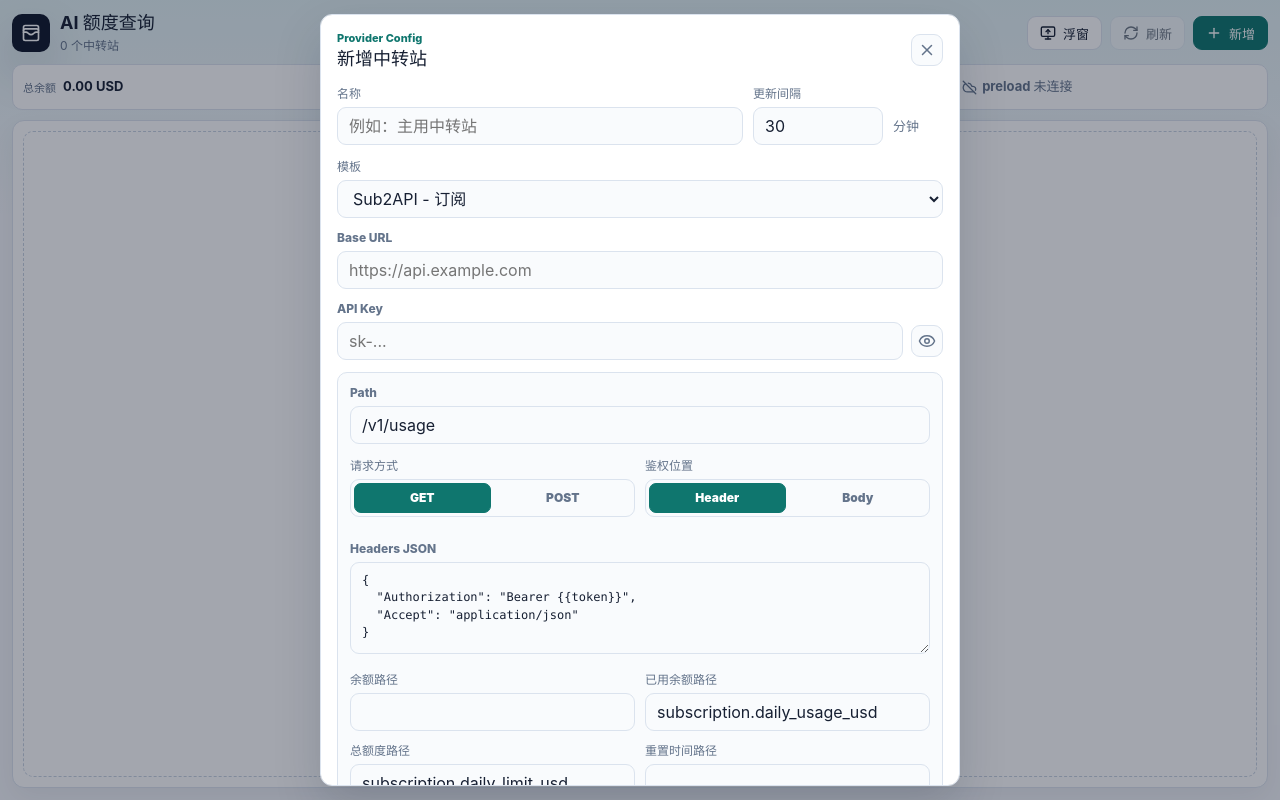
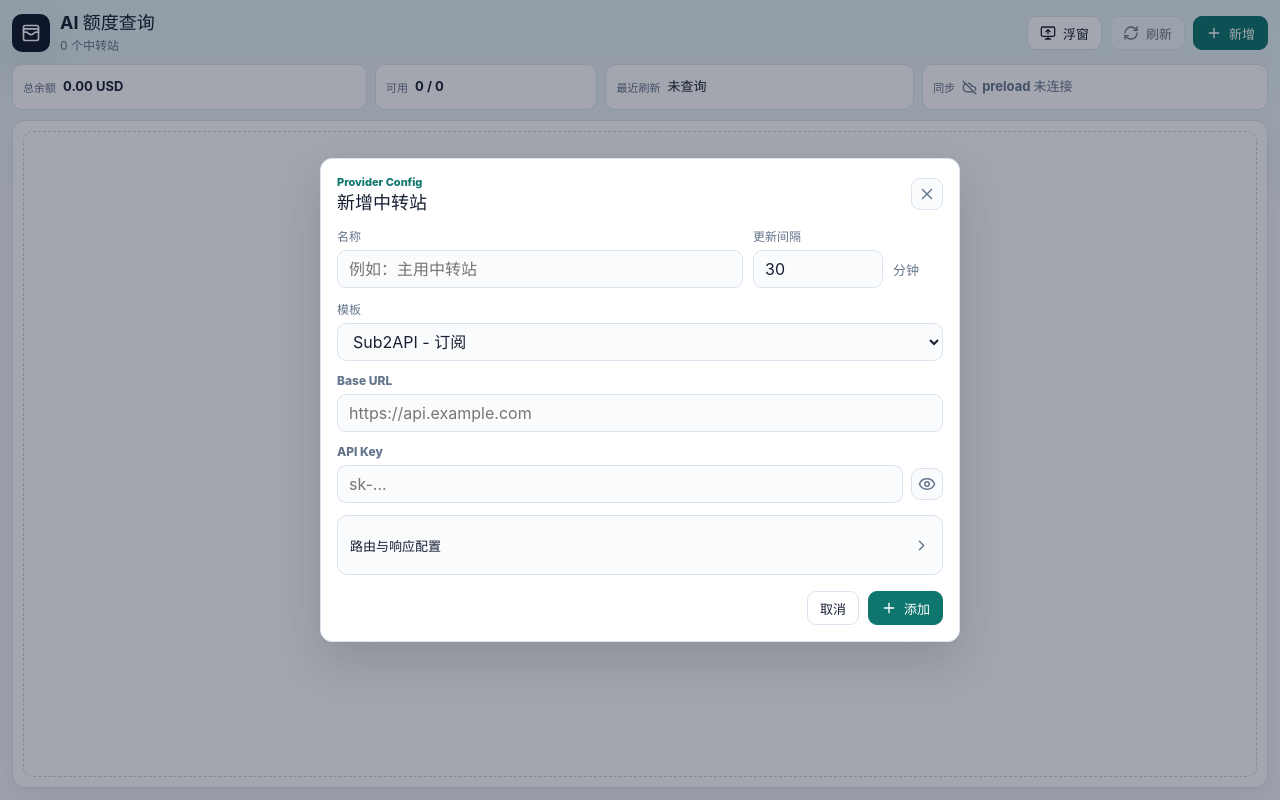
Before and after one commit to SunHuilong/Quota-Dock, a Vue app: page / in a window 1280 px wide. Both pictures are taken after a click on the button "新增". Built offline with nearby package versions, Linux system fonts and the light colour scheme.

Commit message:
折叠专业项

```diff
--- a/src/renderer/App.vue
+++ b/src/renderer/App.vue
@@ -2,6 +2,8 @@
 import {
   AlertTriangle,
   CheckCircle2,
+  ChevronDown,
+  ChevronRight,
   Clock3,
   Cloud,
   CloudOff,
@@ -134,6 +136,7 @@ const showApiKey = ref(false);
 const errorMessage = ref("");
 const refreshingIds = ref<string[]>([]);
 const isProviderModalOpen = ref(false);
+const isTemplateConfigOpen = ref(false);
 const pendingDeleteProvider = ref<QuotaProvider | null>(null);
 const testingRequest = ref(false);
 const testResponse = ref<unknown | null>(null);
@@ -219,6 +222,7 @@ function applyTemplatePreset(templateId: TemplateId) {
   form.requestHeaders = template.requestHeaders;
   form.requestBody = template.requestBody;
   Object.assign(form.jsonPaths, createEmptyJsonPaths(), template.jsonPaths);
+  isTemplateConfigOpen.value = template.id === "custom";
   resetTestResult();
 }
 
@@ -238,6 +242,14 @@ function resetTestResult() {
   testResponse.value = null;
   testMessage.value = "";
   selectedJsonLeaf.value = null;
+}
+
+function isJsonPathRequired(key: JsonPathKey) {
+  if (key === "balance") {
+    return !form.jsonPaths.limit || !form.jsonPaths.used;
+  }
+
+  return (key === "limit" || key === "used") && !form.jsonPaths.balance;
 }
 
 function resetForm() {
@@ -278,6 +290,7 @@ function editProvider(provider: QuotaProvider) {
   form.requestHeaders = provider.requestHeaders || defaultHeadersForAuth(form.authPlacement);
   form.requestBody = provider.requestBody || defaultBodyForAuth(form.authPlacement);
   Object.assign(form.jsonPaths, createEmptyJsonPaths(), provider.jsonPaths || {});
+  isTemplateConfigOpen.value = form.templateId === "custom";
   form.refreshIntervalMinutes = provider.refreshIntervalMinutes;
   showApiKey.value = false;
   errorMessage.value = "";
@@ -750,7 +763,20 @@ onBeforeUnmount(() => {
             </div>
           </label>
 
-          <section class="template-config">
+          <section class="template-config" :class="{ collapsed: !isTemplateConfigOpen }">
+            <button
+              class="template-config-toggle"
+              type="button"
+              :aria-expanded="isTemplateConfigOpen"
+              title="展开或收起路由与响应配置"
+              @click="isTemplateConfigOpen = !isTemplateConfigOpen"
+            >
+              <span>路由与响应配置</span>
+              <ChevronDown v-if="isTemplateConfigOpen" :size="17" />
+              <ChevronRight v-else :size="17" />
+            </button>
+
+            <div v-if="isTemplateConfigOpen" class="template-config-body">
               <label class="field">
                 <span>Path</span>
                 <input v-model.trim="form.requestPath" autocomplete="off" placeholder="/v1/usage" required />
@@ -815,7 +841,7 @@ onBeforeUnmount(() => {
               <div class="path-map">
                 <label v-for="key in JSON_PATH_KEYS" :key="key" class="field compact-field">
                   <span>{{ JSON_PATH_LABELS[key] }}路径</span>
-                <input v-model.trim="form.jsonPaths[key]" autocomplete="off" :required="key === 'balance'" />
+                  <input v-model.trim="form.jsonPaths[key]" autocomplete="off" :required="isJsonPathRequired(key)" />
                 </label>
               </div>
 
@@ -863,6 +889,7 @@ onBeforeUnmount(() => {
 
                 <pre class="json-preview">{{ testJsonText }}</pre>
               </section>
+            </div>
           </section>
 
           <div class="modal-actions">
--- a/src/styles/app.css
+++ b/src/styles/app.css
@@ -798,6 +798,45 @@ p {
   border-radius: 10px;
 }
 
+.template-config.collapsed {
+  gap: 0;
+}
+
+.template-config-toggle {
+  display: flex;
+  align-items: center;
+  justify-content: space-between;
+  gap: 10px;
+  width: 100%;
+  min-height: 34px;
+  padding: 0;
+  color: var(--text);
+  font-size: 13px;
+  font-weight: 900;
+  text-align: left;
+  background: transparent;
+  border: 0;
+  cursor: pointer;
+}
+
+.template-config-toggle span {
+  min-width: 0;
+  overflow: hidden;
+  text-overflow: ellipsis;
+  white-space: nowrap;
+}
+
+.template-config-toggle svg {
+  flex: 0 0 auto;
+  color: var(--muted);
+}
+
+.template-config-body {
+  display: grid;
+  gap: 12px;
+  min-width: 0;
+}
+
 .template-config .field {
   margin-bottom: 0;
 }
```
Lines whose indentation alone changed are shown as unchanged.
